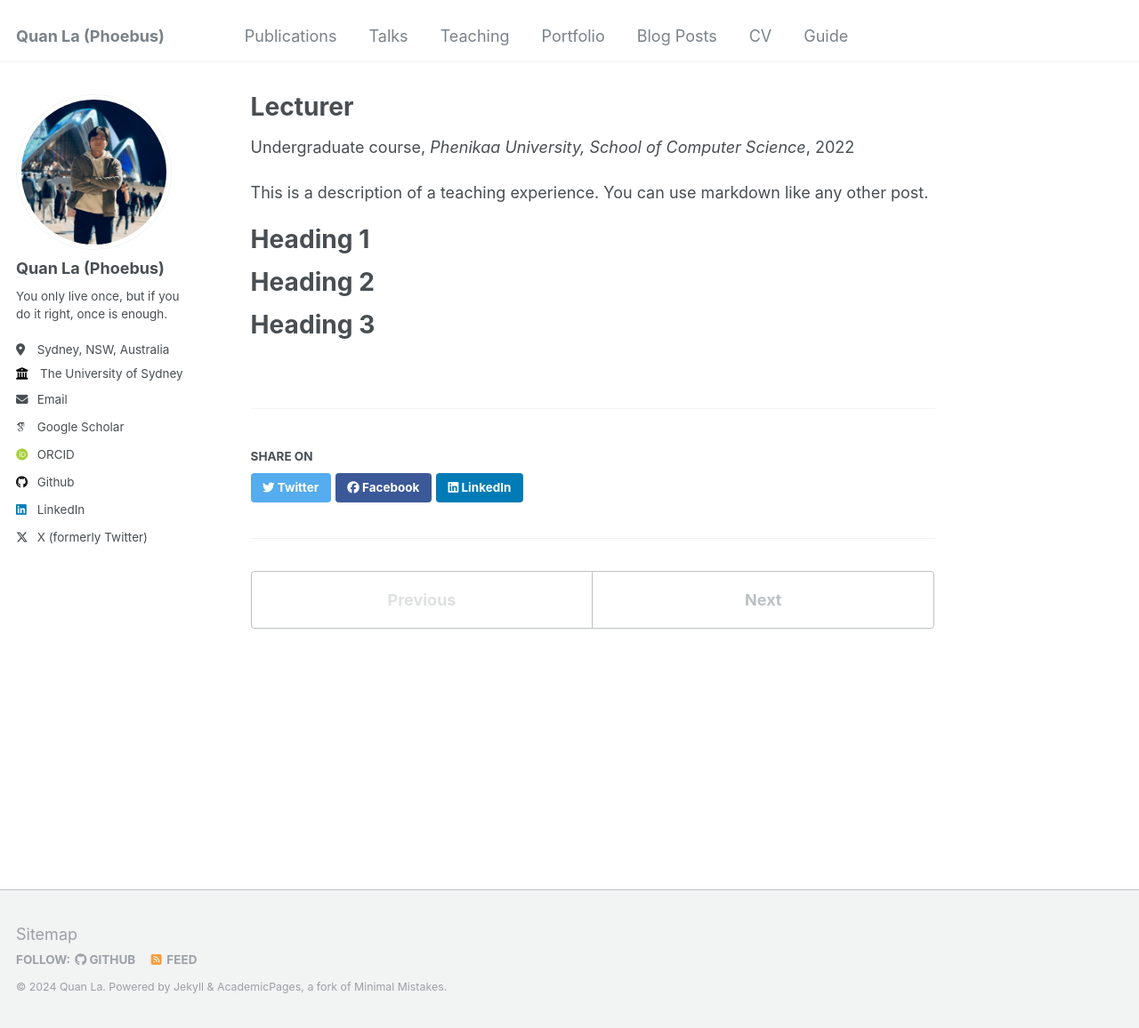
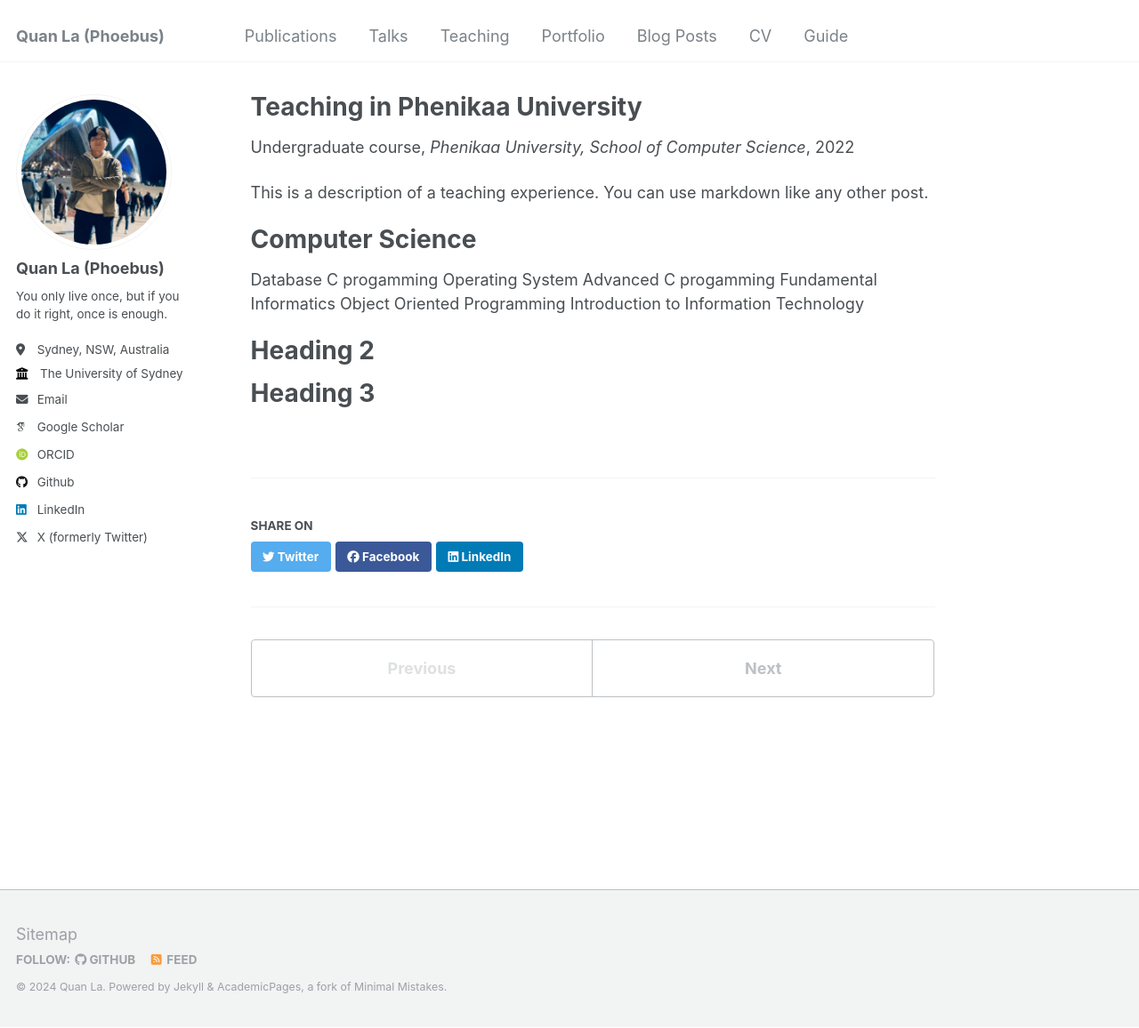
Before and after one commit to lavanquan/lavanquan.github.io, a Jekyll site: the page built from _teaching/2022-phenikaa-university.md, in a window 1280 px wide and 1156 px high. Shown: the whole window at 89% size. Built offline with Jekyll 4.4.1, drawn with Linux system fonts in a browser that asks for light colours; some web fonts are replaced.

Commit message:
Update 2022-phenikaa-university.md

```diff
--- a/_teaching/2022-phenikaa-university.md
+++ b/_teaching/2022-phenikaa-university.md
@@ -1,5 +1,5 @@
 ---
-title: "Lecturer"
+title: "Teaching in Phenikaa University"
 collection: teaching
 type: "Undergraduate course"
 permalink: /teaching/2022-phenikaa-university
@@ -10,8 +10,15 @@ location: "Hanoi, Vietnam"
 
 This is a description of a teaching experience. You can use markdown like any other post.
 
-Heading 1
+Computer Science
 ======
+Database
+C progamming
+Operating System
+Advanced C progamming
+Fundamental Informatics
+Object Oriented Programming
+Introduction to Information Technology
 
 Heading 2
 ======
```
